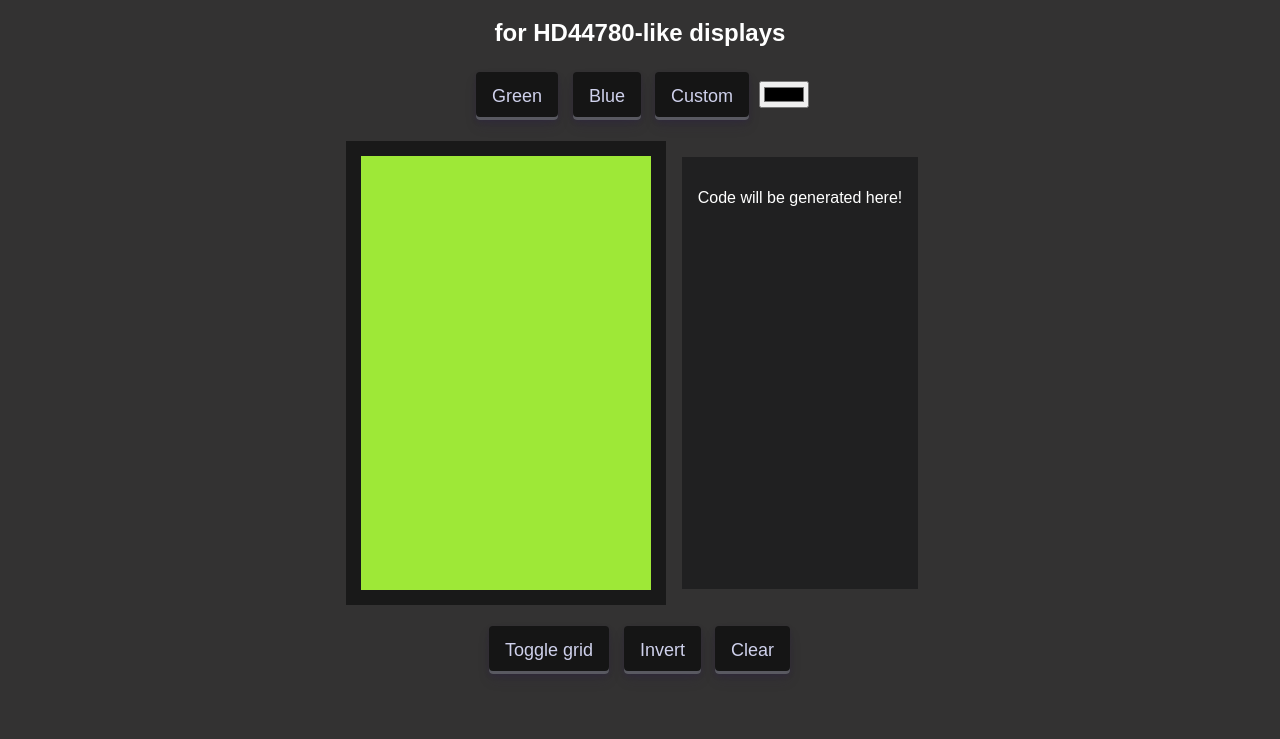
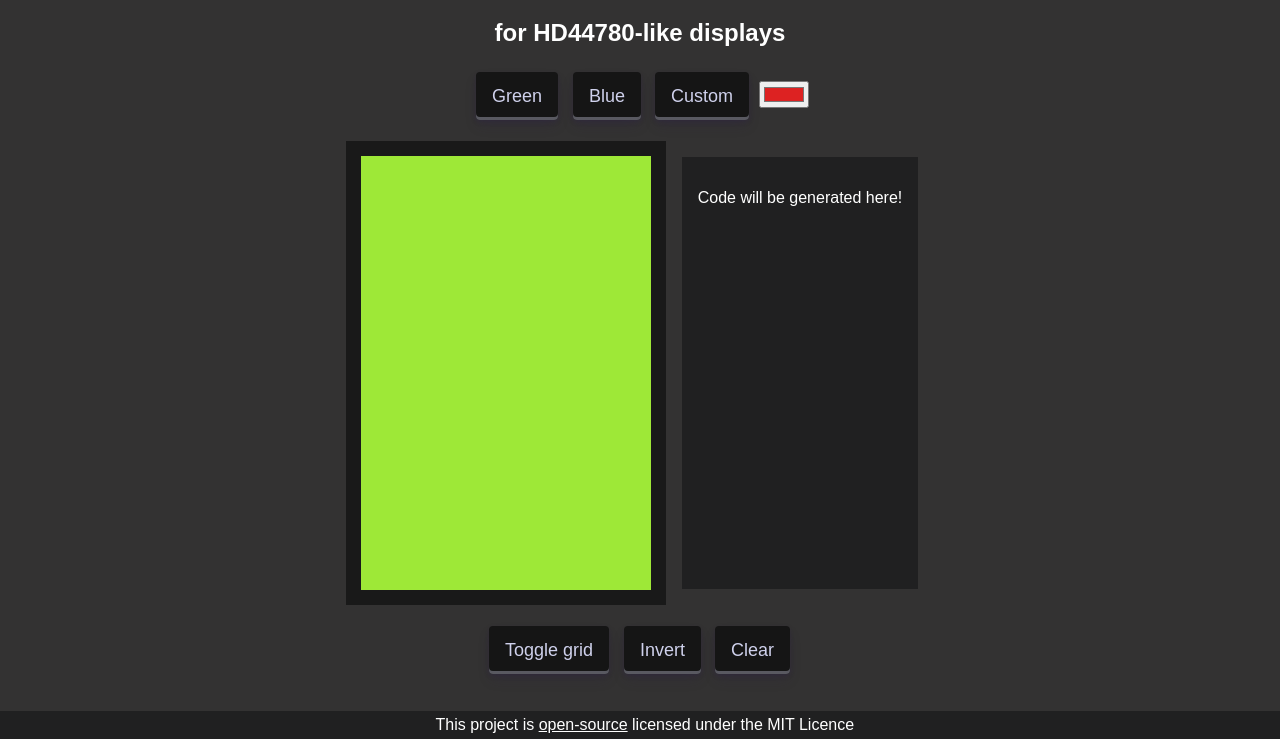
Before and after one commit to Sarijen/lcd-custom-char-creator, a plain HTML site: page index.html in a window 1280 px wide. Shown: the part 61-800 px from the top of the page. Drawn offline with Linux system fonts and the light colour scheme.

Commit message:
Added footer and favicon Set the default custom color to red instead of pure black

```diff
--- a/index.html
+++ b/index.html
@@ -3,6 +3,8 @@
 <head>
   <meta charset="UTF-8" />
   <title>Custom-Char-Draw</title>
+  <link rel="icon" type="image/x-icon" href="/assets/favicon.ico?v=1">
+
   <meta name="viewport" content="width=device-width, initial-scale=1">
   <link rel="stylesheet" href="styles.css">
   <script src="script.js"></script>
@@ -20,7 +22,7 @@
     <button onclick="set_color('rgb(158, 232, 55)')">Green</button>
     <button onclick="set_color('rgb(55, 208, 232)')">Blue</button>
     <button onclick="set_custom_color()">Custom</button>
-    <input type="color" id="color-picker" onclick="set_custom_color()">
+    <input type="color" value="#DD2222" id="color-picker" onclick="set_custom_color()">
   </div>
 
   <div class="row_container">
@@ -78,6 +80,9 @@
   </div>
 
 </div>
+<footer>
+  This project is <a href="https://github.com/Sarijen/lcd-custom-char-creator" target="_blank">open-source</a> licensed under the MIT Licence
+</footer>
 
 </body>
 </html>
--- a/script.js
+++ b/script.js
@@ -22,7 +22,6 @@ var pixel_data = [
 
   0, 0, 0, 0, 0,
 ];
-
 
 function set_color(color) {
   document.getElementById("char").style.backgroundColor = color;
@@ -54,7 +53,6 @@ function toggle_pixel(pixel_id) {
   if (is_mousedown == false) {return;}
 
   const pixel_element = document.getElementById(pixel_id);
-
   pixel_element.classList.toggle("dimn");
 
   pixel_index = Number(pixel_id);
--- a/styles.css
+++ b/styles.css
@@ -115,3 +115,13 @@ button:active {
 .bright {
   filter: brightness(300%);
 }
+
+footer {
+  background-color:#202021;
+  text-align: center;
+  position: fixed;
+  padding: 0.3rem;
+  bottom: 0;
+  left: 0;
+  width: 100%;
+}
```
Also changed, not shown: assets/favicon.ico (added).
